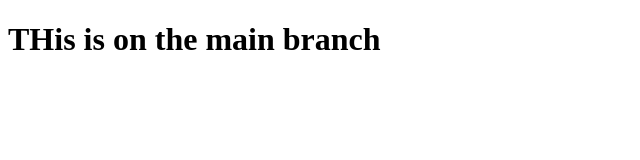
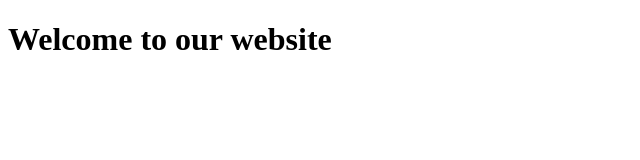
Before and after one commit to Bankole2000/brandnewproject, a plain HTML site: page index.html in a window 1280 px wide. Shown: the whole page, without its empty margins (0-640 px from the left). Drawn offline with Linux system fonts and the light colour scheme.

Commit message:
changed h1 on index.html

```diff
--- a/index.html
+++ b/index.html
@@ -7,6 +7,6 @@
     <title>Brand new project</title>
   </head>
   <body>
-    <h1>THis is on the main branch</h1>
+    <h1>Welcome to our website</h1>
   </body>
 </html>
```
